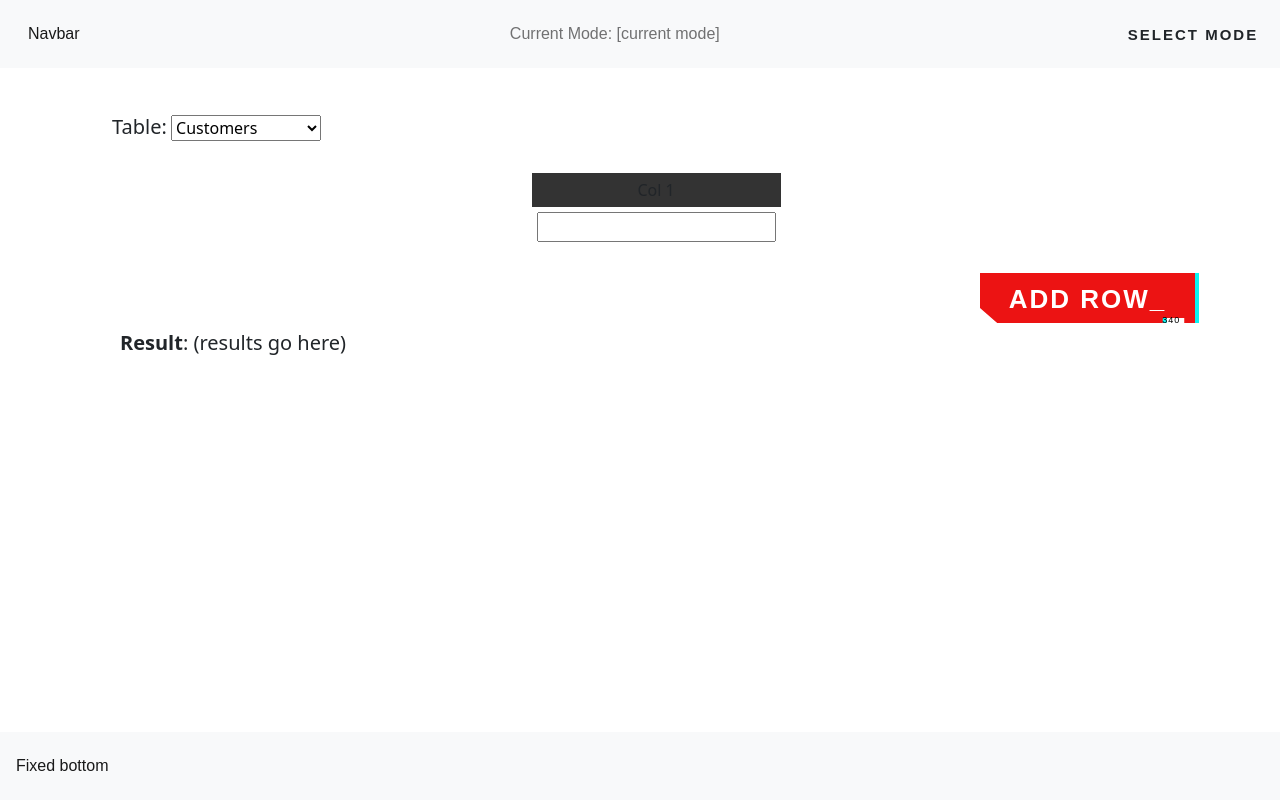
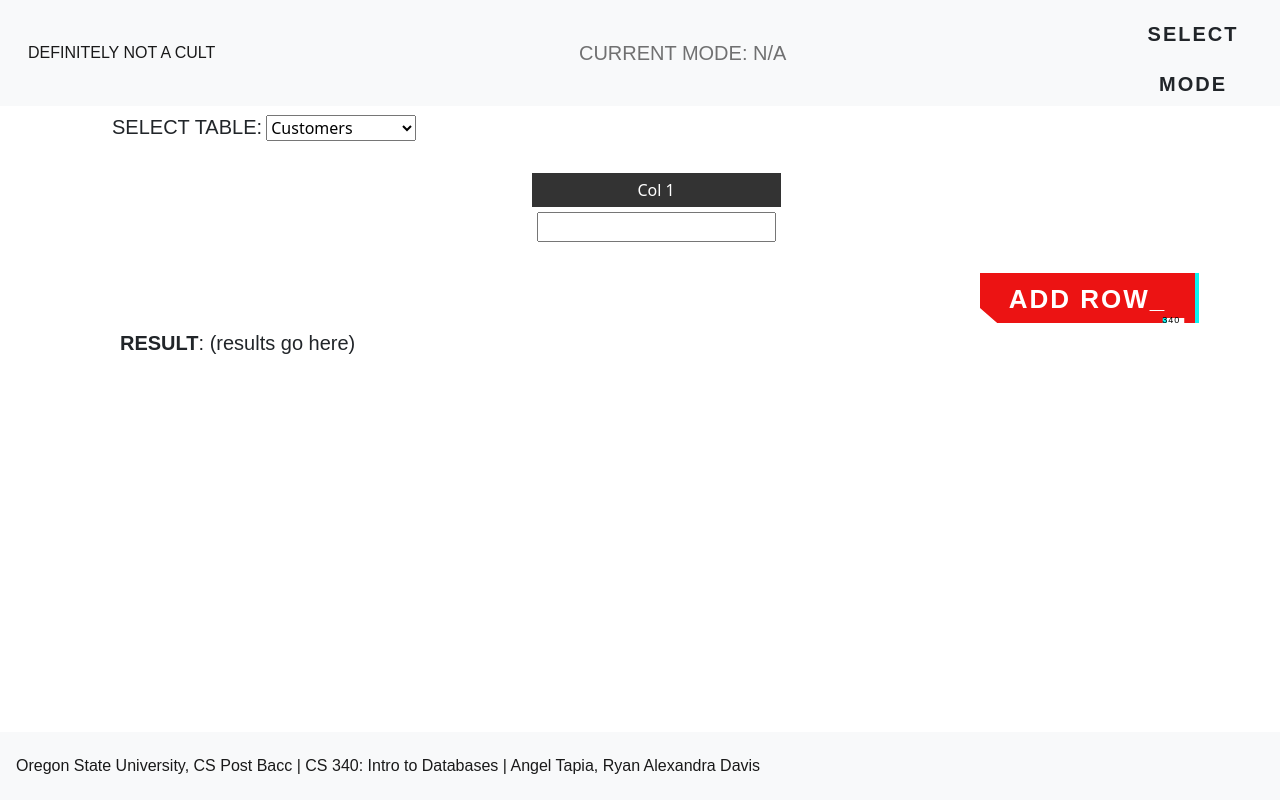
Before and after one commit to DataIsGone/CS340-Team-Untitled-1, a plain HTML site: page Step3UI/index-ryan.html in a window 1280 px wide. Drawn offline with nearby package versions, Linux system fonts and the light colour scheme; some icons are missing; a web font is replaced by a local one.

Commit message:
Font changes to Cyber + JS for changing mode in title

```diff
--- a/Step3UI/css/cyberbutton.css
+++ b/Step3UI/css/cyberbutton.css
@@ -20,7 +20,7 @@
   .cybr-btn {
     --primary: hsl(var(--primary-hue), 85%, calc(var(--primary-lightness, 50) * 1%));
     --shadow-primary: hsl(var(--shadow-primary-hue), 90%, 50%);
-    --primary-hue: 0;
+    --primary-hue: 0; /* this changes the actual color of the button */
     --primary-lightness: 50;
     --color: hsl(0, 0%, 100%);
     --font-size: 26px;
--- a/Step3UI/css/style.css
+++ b/Step3UI/css/style.css
@@ -1,10 +1,18 @@
+@font-face {
+  font-family: Cyber;
+  src: url("https://assets.codepen.io/605876/Blender-Pro-Bold.otf");
+  font-display: swap;
+}
+
   /* ------------- GENERAL ------------- */
   body, #db-table {
     margin: 0;
+    font-family: 'Cyber', sans-serif;
   }
 
   .label {
     font-size: 20px;
+    font-family: 'Cyber', sans-serif;
   }
 
   .button-label {
@@ -15,7 +23,7 @@
   .navbar {
     /* overflow: hidden; */
     /* background-color: #333; */
-    font-family: Arial, Helvetica, sans-serif;
+    font-family: 'Cyber', sans-serif;
   }
 
   .navbar a {
@@ -164,6 +172,7 @@
 
   .col-label {
     background-color: #333;
+    color: white;
     padding: 5px;
   }
 
--- a/Step3UI/index-ryan.html
+++ b/Step3UI/index-ryan.html
@@ -5,9 +5,11 @@
       <meta charset="UTF-8">
       <title>Definitely Not a Cult</title>
       <link rel="stylesheet" href="css/style.css">
+
       <!-- BOOTSTRAP 5 CSS-->
       <link href="https://cdn.jsdelivr.net/npm/bootstrap@5.0.0-beta1/dist/css/bootstrap.min.css" rel="stylesheet" integrity="sha384-giJF6kkoqNQ00vy+HMDP7azOuL0xtbfIcaT9wjKHr8RbDVddVHyTfAAsrekwKmP1" crossorigin="anonymous">
       <link href="css/bootstrap.min.css" rel="stylesheet">
+
       <!-- CYBER BUTTONS -->
       <link href="css/cyberbutton.css" rel="stylesheet">
     </head>
@@ -16,18 +18,16 @@
         <!-- BOOTSTRAP NAVBAR -->
         <nav class="navbar fixed-top navbar-expand-lg navbar-light bg-light">
           <div class="container-fluid">
-            <a class="navbar-brand" href="#">Navbar</a>
-            <span class="navbar-text">
-              Current Mode: <span id="titleMode" onload="">[current mode]</span>
+            <a class="navbar-brand" href="#">DEFINITELY NOT A CULT</a>
+            <span class="navbar-text" style="font-size:20px">
+              CURRENT MODE: <span id="titleMode" onload="">N/A</span>
             </span>
             <div id="navbarNavDropdown">
               <!-- <button class="dropbtn" onclick="myFunction()">Select Action Mode
                 <i class="fa fa-caret-down"></i>
               </button> -->
-              <button class="cybr-btn-nav dropbtn" onclick="myFunction()">
-                Select Mode<span aria-hidden></span>
-                <!-- <span aria-hidden class="cybr-btn__glitch">Test_</span>
-                <span aria-hidden class="cybr-btn__tag">340</span> -->
+              <button class="cybr-btn-nav dropbtn" style="font-size:20px" onclick="myFunction()">
+                SELECT MODE<span aria-hidden></span>
                 <i class="fa fa-caret-down"></i>
               </button>
               <div class="dropdown-content" id="myDropdown"></div>
@@ -41,7 +41,7 @@
         <li>
           <div id="table-menu">
             <form action=""> <!-- need action -->
-              <label for="tables" class="label">Table:</label>
+              <label for="tables" class="label">SELECT TABLE:</label>
               <select id="tables" name="tables">
                 <option value="customers">Customers</option>
                 <option value="orders">Orders</option>
@@ -85,7 +85,7 @@
           </div>
 
           <div class="result label" id="result-pad">
-            <strong>Result</strong>: <span id="result">(results go here)</span>
+            <strong>RESULT</strong>: <span id="result">(results go here)</span>
           </div>
 
         </div>
@@ -93,7 +93,7 @@
 
         <!-- BOOTSTRAP FOOTER -->
         <footer class="navbar fixed-bottom navbar-light bg-light">
-          <a class="navbar-brand" href="#">Fixed bottom</a>
+          <a class="navbar-brand" href="#">Oregon State University, CS Post Bacc | CS 340: Intro to Databases | Angel Tapia, Ryan Alexandra Davis</a>
         </footer>
 
       <!----- SCRIPTS ----->
--- a/Step3UI/script.js
+++ b/Step3UI/script.js
@@ -10,25 +10,25 @@ var keyColorsVariables = ["keyColorNum", "keyColorName"];
 /* --- NAVBAR SET UP --- */
 function buildTopNav(){
 	let createButton = document.createElement("button");
-	createButton.className = "navButton";
+	createButton.className = "navButton cybr-btn-nav";
 	createButton.innerText = "Create";
 	createButton.addEventListener('click', buildCreatePage);
     document.getElementById("myDropdown").append(createButton);
 
 	let readButton = document.createElement("button");
-	readButton.className = "navButton";
+	readButton.className = "navButton cybr-btn-nav";
 	readButton.innerText = "Read";
 	readButton.addEventListener('click', buildReadPage);
     document.getElementById("myDropdown").append(readButton);
 
 	let updateButton = document.createElement("button");
-	updateButton.className = "navButton";
+	updateButton.className = "navButton cybr-btn-nav";
 	updateButton.innerText = "Update";
 	updateButton.addEventListener('click', buildUpdatePage);
     document.getElementById("myDropdown").append(updateButton);
 
 	let deleteButton = document.createElement("button");
-	deleteButton.className = "navButton";
+	deleteButton.className = "navButton cybr-btn-nav";
 	deleteButton.innerText = "Delete";
 	deleteButton.addEventListener('click', buildDeletePage);
     document.getElementById("myDropdown").append(deleteButton);
```
